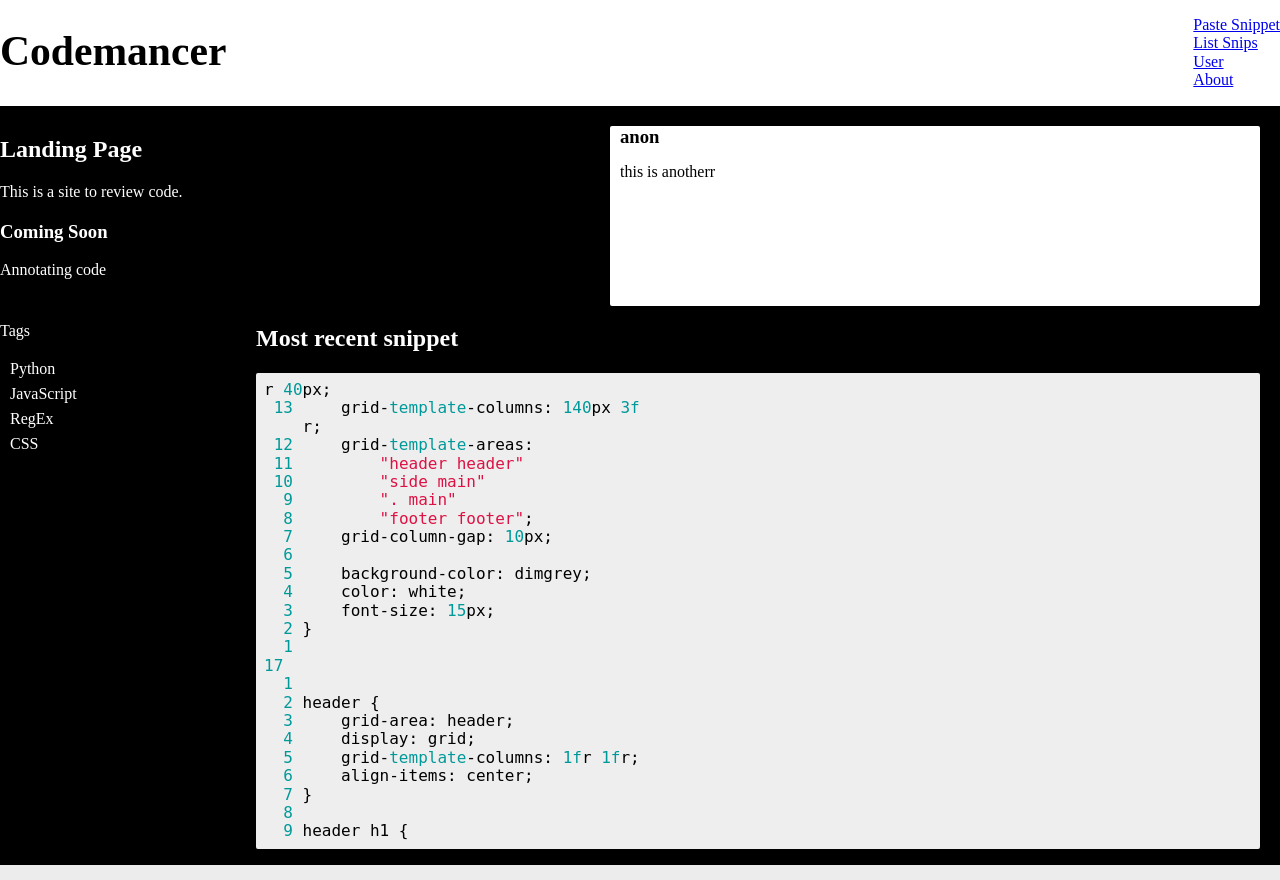
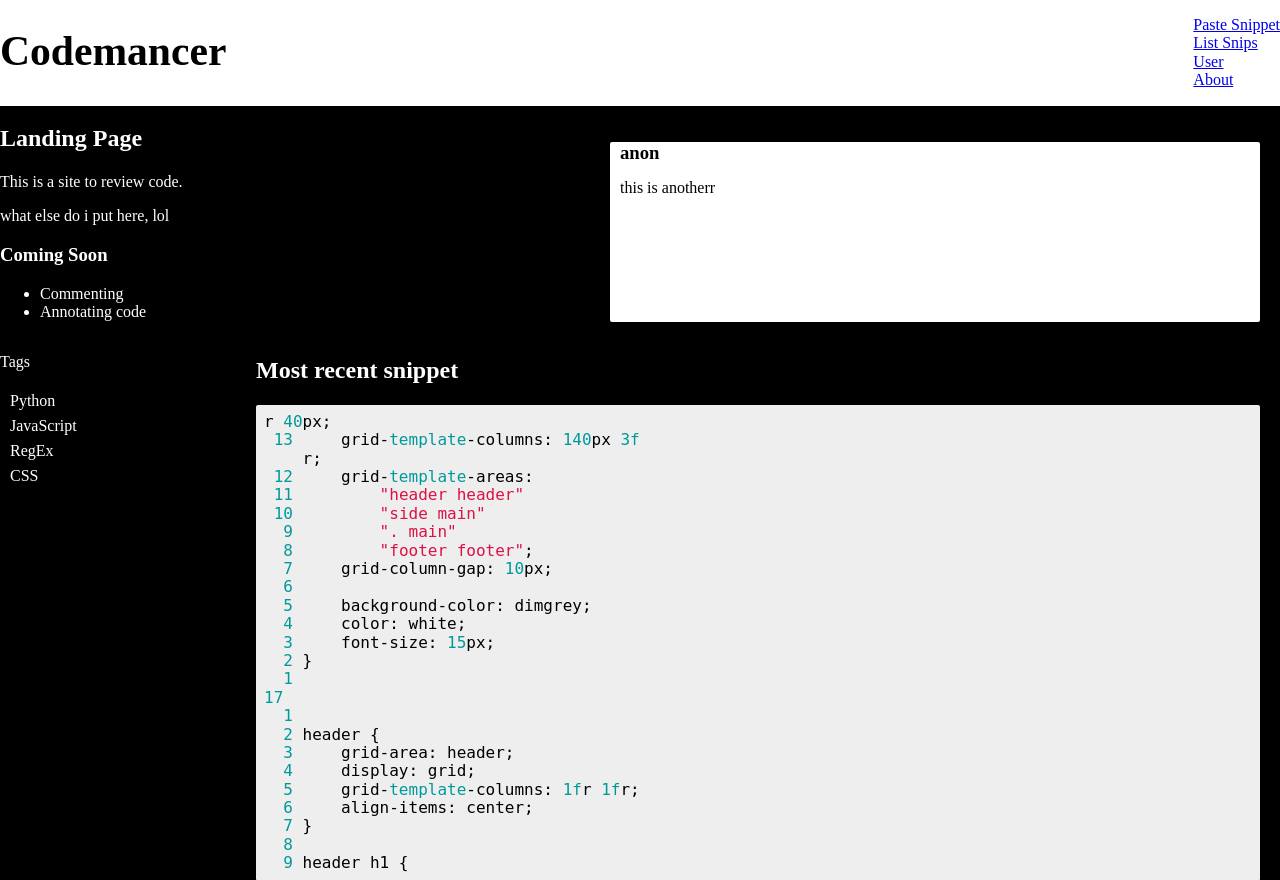
Before and after one commit to chrisrhayden/codemancer, a Django app: page / in a window 1280 px wide. Shown: the top 880 px of the page. Run offline with Django 3.2, Linux system fonts and the light colour scheme; data comes from the database, SQL or seed files in the repository; some libraries are stand-ins or nearby versions.

Commit message:
Worked on css

```diff
--- /dev/null
+++ b/pages/static/pages/css/landing.css
@@ -0,0 +1,31 @@
+.white-object {
+    background-color: white;
+    color: black;
+    padding: 0 0 0 10px;
+
+    width: 50%;
+    height: 180px;
+    border-radius: 2px;
+
+    margin: 20px 20px 0 0;
+
+    grid-area: main;
+}
+
+.white-object h3 {
+    margin: 0;
+}
+
+.second-section {
+    grid-area: snip;
+}
+
+.code-snip {
+    grid-area: snip;
+
+    margin: 0 20px 0 0;
+}
+
+.code-snip code {
+    border-radius: 2px;
+}
--- a/pages/static/pages/css/style.css
+++ b/pages/static/pages/css/style.css
@@ -60,34 +60,3 @@ header li {
     justify-content: space-between;
     align-items: center;
 }
-
-.white-object {
-    background-color: white;
-    color: black;
-    padding: 0 0 0 10px;
-
-    width: 50%;
-    height: 180px;
-    border-radius: 2px;
-
-    margin: 20px 20px 0 0;
-
-    grid-area: main;
-}
-
-.white-object h3 {
-    margin: 0;
-}
-
-.second-section {
-    grid-area: snip;
-}
-
-.code-snip {
-    grid-area: snip;
-
-    margin: 0 20px 0 0;
-}
-.code-snip code {
-    border-radius: 2px;
-}
--- a/pages/templates/landing_page.html
+++ b/pages/templates/landing_page.html
@@ -8,12 +8,20 @@
   <script>hljs.initHighlightingOnLoad();</script>
 {% endblock %}
 
+{% block my_style %}
+  <link rel="stylesheet" type="text/css" href="{% static 'pages/css/landing.css' %}">
+{% endblock %}
+
 {% block first_block %}
   <div class='landing-text'>
     <h2>Landing Page</h2>
     <p>This is a site to review code.</p>
+    <p>what else do i put here, lol</p>
     <h3>Coming Soon</h3>
-    <p>Annotating code</p>
+    <ul>
+      <li>Commenting</li>
+      <li>Annotating code</li>
+    </ul>
   </div>
 
   <div class='white-object'>
```
